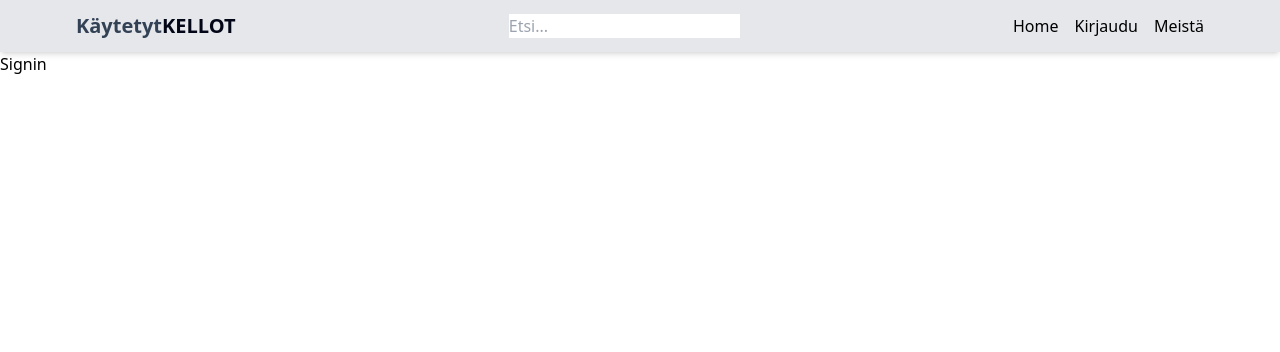
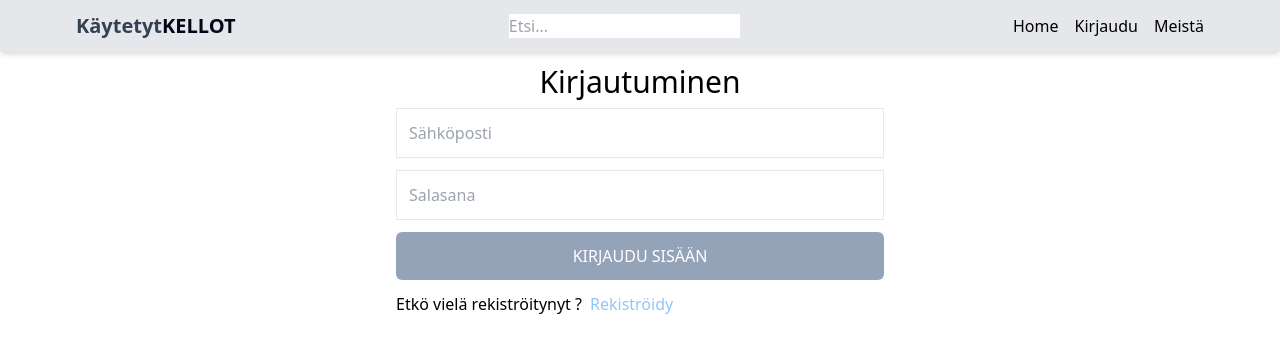
Before and after one commit to DmitryNov74/kellostore, a React (Vite) app in the folder frontend/: page /sign-in in a window 1280 px wide. Shown: the top 352 px of the page. Built offline with nearby package versions, Linux system fonts and the light colour scheme.

Commit message:
added frontend signin

```diff
--- a/frontend/src/pages/Signin.jsx
+++ b/frontend/src/pages/Signin.jsx
@@ -1,5 +1,69 @@
-import React from 'react';
+import React, { useState } from 'react';
+import { Link, useNavigate } from 'react-router-dom';
 
 export default function Signin() {
-  return <div>Signin</div>;
+  const [formData, setFormData] = useState({});
+  const [error, setError] = useState(null);
+  const navigate = useNavigate();
+
+  const handleChange = (e) => {
+    setFormData({
+      ...formData,
+      [e.target.id]: e.target.value,
+    });
+  };
+
+  const handleSubmit = async (e) => {
+    e.preventDefault();
+    try {
+      const res = await fetch('/api/auth/signin', {
+        method: 'POST',
+        headers: {
+          'Content-Type': 'application/json',
+        },
+        body: JSON.stringify(formData),
+      });
+      const data = await res.json();
+      if (data.success === false) {
+        setError(data.message);
+        return;
+      }
+      setError(null);
+      navigate('/');
+    } catch (error) {
+      setError(error.message);
+    }
+  };
+
+  return (
+    <div className="p-3 max-w-lg mx-auto">
+      <h1 className="text-3xl text-center">Kirjautuminen</h1>
+      <form onSubmit={handleSubmit} className="flex flex-col gap-3 mt-2">
+        <input
+          type="email"
+          placeholder="Sähköposti"
+          className="border p-3"
+          id="email"
+          onChange={handleChange}
+        />
+        <input
+          type="password"
+          placeholder="Salasana"
+          className="border p-3"
+          id="password"
+          onChange={handleChange}
+        />
+        <button className="bg-slate-400 rounded-md text-white p-3 hover:opacity-70">
+          KIRJAUDU SISÄÄN
+        </button>
+      </form>
+      <div className="flex gap-2 mt-3">
+        <p>Etkö vielä rekiströitynyt ? </p>
+        <Link to={'/sign-up'}>
+          <span className="text-blue-300">Rekiströidy</span>
+        </Link>
+      </div>
+      {error && <p className="text-red-700">{error}</p>}
+    </div>
+  );
 }
```
